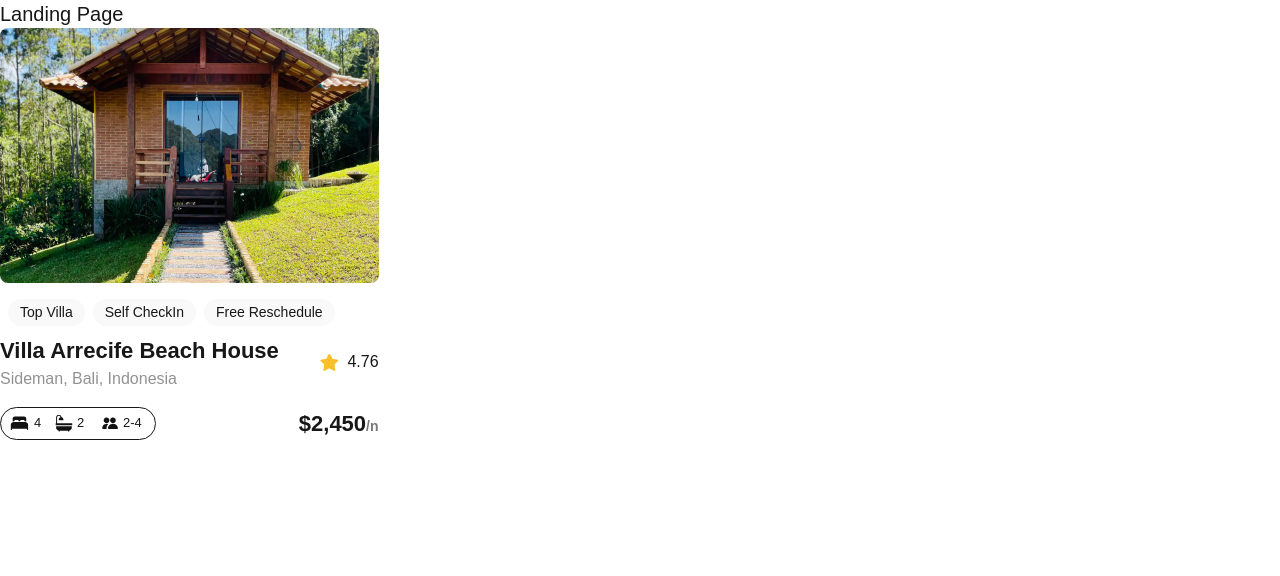
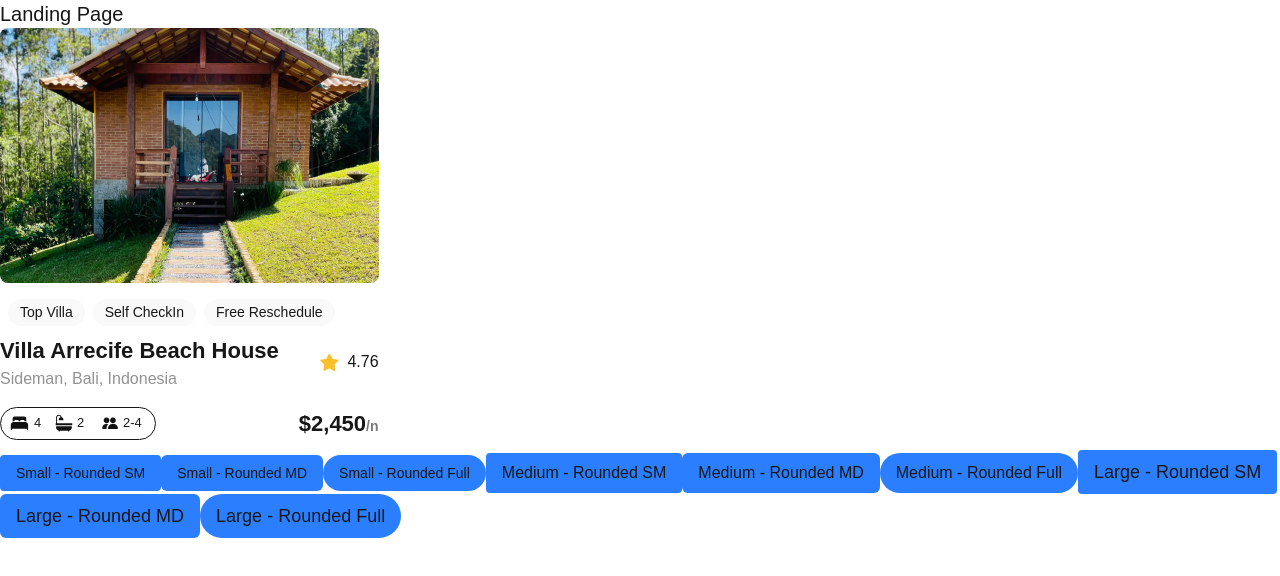
Before and after one commit to enyasystem/alx-project-0x00-setup, a Next.js app in the folder alx-project-0x00/: page /landing in a window 1280 px wide. Shown: the top 576 px of the page. Built offline with nearby package versions, Linux system fonts and the light colour scheme.

Commit message:
feat(ui): add Button component and integrate into Landing page

```diff
--- /dev/null
+++ b/alx-project-0x00/components/Button.tsx
@@ -0,0 +1,10 @@
+import React from "react";
+import { ButtonProps } from "../interfaces";
+
+const Button: React.FC<ButtonProps> = ({title, styles }) => {
+    return (
+        <button className={`px-4 py-2 bg-blue-500 ${styles}`}>{title}</button>
+    );
+};
+
+export default Button;
--- a/alx-project-0x00/interfaces/index.ts
+++ b/alx-project-0x00/interfaces/index.ts
@@ -1,3 +1,8 @@
 export interface PillProps {
     title: string;
 }
+
+export interface ButtonProps {
+    title: string;
+    styles?: string;
+}
--- a/alx-project-0x00/pages/landing.tsx
+++ b/alx-project-0x00/pages/landing.tsx
@@ -1,11 +1,27 @@
 import React from 'react';
 import Card from '@/components/Card';
+import Button from '@/components/Button';
 
 const Landing: React.FC = () => {
     return (
         <div>
             <h1 className="text-xl font-extralight">Landing Page</h1>
             <Card />
+
+            {/* Small Buttons */}
+            <Button title="Small - Rounded SM" styles="text-sm rounded-sm" />
+            <Button title="Small - Rounded MD" styles="text-sm rounded-md" />
+            <Button title="Small - Rounded Full" styles="text-sm rounded-full" />
+
+            {/* Medium Buttons */}
+            <Button title="Medium - Rounded SM" styles="text-base rounded-sm" />
+            <Button title="Medium - Rounded MD" styles="text-base rounded-md" />
+            <Button title="Medium - Rounded Full" styles="text-base rounded-full" />
+
+            {/* Large Buttons */}
+            <Button title="Large - Rounded SM" styles="text-lg rounded-sm" />
+            <Button title="Large - Rounded MD" styles="text-lg rounded-md" />
+            <Button title="Large - Rounded Full" styles="text-lg rounded-full" />
         </div>
 
     );
```
